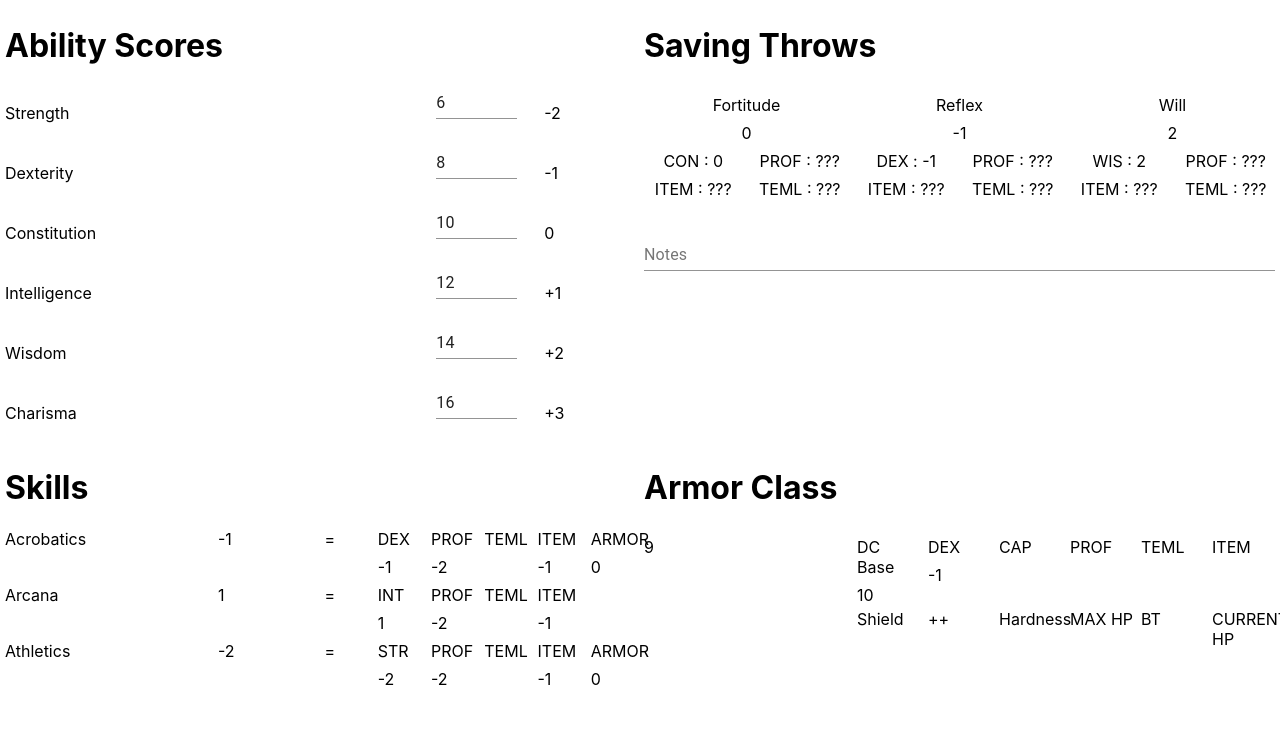
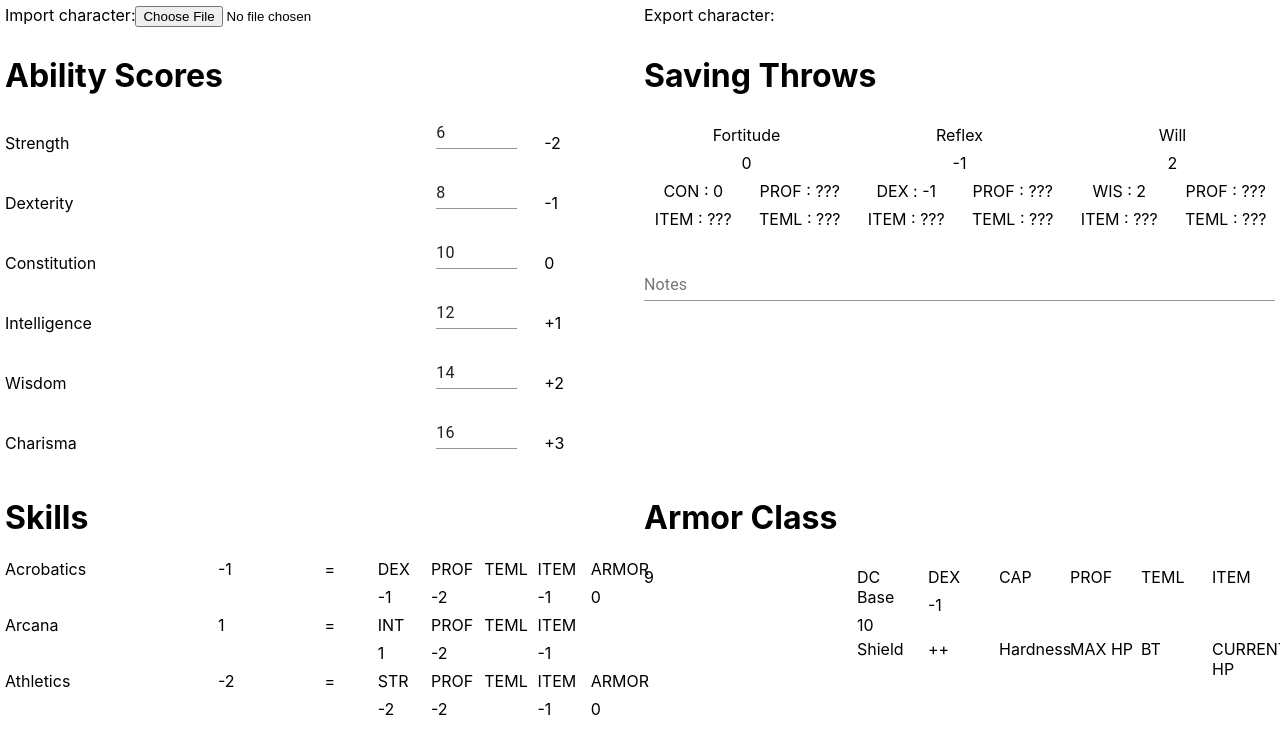
Before and after one commit to Wiljami/CharacterSheetPathfinder2E, a React (Create React App) app: page / in a window 1280 px wide. Shown: the top 754 px of the page. Built offline with nearby package versions, Linux system fonts and the light colour scheme.

Commit message:
Add ImportCharacter.
ImportCharacter will be used to read data from a file to fill the sheet.

```diff
--- /dev/null
+++ b/src/ImportCharacter.js
@@ -0,0 +1,27 @@
+import React from "react";
+export default function ImportCharacter(props) {
+  let fileReader;
+
+  const handleFileRead = (e) => {
+    const content = fileReader.result;
+    const char = JSON.parse(content)
+    props.callback(char)
+  };
+
+  const handleFileChosen = (file) => {
+    fileReader = new FileReader();
+    fileReader.onloadend = handleFileRead;
+    fileReader.readAsText(file);
+  };
+
+  return (
+    <>
+      <input type='file'
+             id='file'
+             className='input-file'
+             accept='.chr'
+             onChange={e => handleFileChosen(e.target.files[0])}
+      />
+    </>
+  )
+}
--- a/src/Sheet.js
+++ b/src/Sheet.js
@@ -4,6 +4,7 @@ import Grid from "@material-ui/core/Grid";
 import SavingThrowBox from "./SavingThrowBox";
 import SkillBox from "./SkillBox";
 import ArmorClassBox from "./ArmorClassBox";
+import ImportCharacter from "./ImportCharacter"
 
 class Sheet extends React.Component {
   constructor(props) {
@@ -45,9 +46,22 @@ class Sheet extends React.Component {
     this.setState(change)
   }
 
+  importCharacter = (content) => {
+    console.log(content)
+  }
+
   render() {
     return <>
       <Grid container spacing={1}>
+        <Grid item xs={6}>
+          Import character:
+          <ImportCharacter
+            callback={this.importCharacter}
+          />
+        </Grid>
+        <Grid item xs={6}>
+          Export character:
+        </Grid>
         <Grid item xs={6}>
           <AbilityScoreBox
             abilityScores={this.state.abilityScores}
```
